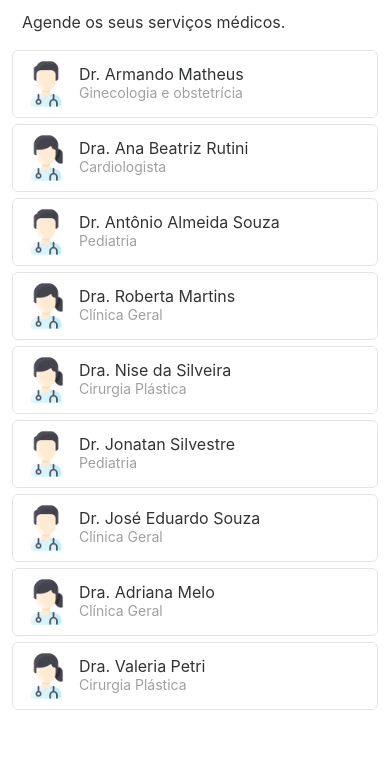
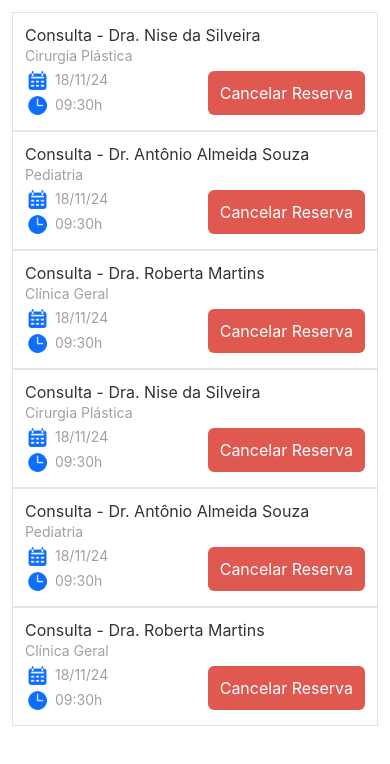
Before and after one commit to lipeSantos97/agenda-mobile, a React Native app: screen / in a window 390 px wide. Shown: the top 764 px of the page. Built offline with nearby package versions, Linux system fonts and the light colour scheme.

Commit message:
finalizada aba calendar

```diff
--- a/App.js
+++ b/App.js
@@ -1,11 +1,12 @@
 import Login from "./src/screens/login/login"
 import Account from "./src/screens/account/account"
 import Home from "./src/screens/home/home"
+import AbaCalendar from "./src/screens/abacalendar/abacalendar"
 
 function App() {
   return (
     <>
-      <Home />
+      <AbaCalendar />
     </>
   )
 }
--- /dev/null
+++ b/src/components/Appointment/appointment.jsx
@@ -0,0 +1,38 @@
+import { Text, TouchableOpacity, View, Image } from "react-native";
+import { styles } from "./appointment.style";
+import icon from "../../constants/icon";
+import Button from "../../components/Button/button"
+
+function Appointment(props) {
+    return <View style={styles.appointment}>
+        <Text style={styles.name}>
+            {props.service} - {props.doctor}
+        </Text>
+        <Text style={styles.specialty}>
+            {props.specialty}
+        </Text>
+
+        <View style={styles.container}>
+            <View style={styles.containerBooking}>
+
+                <View style={styles.booking}>
+                    <Image style={styles.icon} source={icon.calendar} />
+                    <Text style={styles.bookingDate}>18/11/24</Text>
+                </View>
+
+                <View style={styles.booking}>
+                    <Image style={styles.icon} source={icon.clock} />
+                    <Text style={styles.bookingHour}>09:30h</Text>
+                </View>
+
+            </View>
+
+            <View style={styles.containerButton}>
+                <Button text="Cancelar Reserva" theme="danger" />
+            </View>
+
+        </View>
+    </View>
+}
+
+export default Appointment;
--- /dev/null
+++ b/src/components/Appointment/appointment.style.js
@@ -0,0 +1,51 @@
+import { appointments } from "../../constants/data.js"
+import { COLORS, FONT_SIZE } from "../../constants/theme.js"
+
+export const styles = {
+  appointment: {
+    backGroundColor: COLORS.white,
+    flex: 1,
+    padding: 12,
+    borderWidth: 1,
+    borderColor: COLORS.gray4,
+  },
+  name: {
+    fontSize: FONT_SIZE.md,
+    color: COLORS.gray1,
+    marginBottom: 2,
+  },
+  specialty: {
+    fontSize: FONT_SIZE.sm,
+    color: COLORS.gray3,
+    marginBottom: 4,
+  },
+  icon: {
+    width: 25,
+    height: 25,
+    marginRight: 5,
+  },
+  bookingDate: {
+    fontSize: FONT_SIZE.sm,
+    color: COLORS.gray3,
+    marginTop: 3,
+  },
+  bookingHour: {
+    fontSize: FONT_SIZE.sm,
+    color: COLORS.gray3,
+    marginTop: 3,
+  },
+  booking: {
+    flexDirection: "row",
+  },
+  containerBooking: {
+    flex: 1,
+  },
+  containerButton: {
+    justifyContent: "center",
+    alignItems: "center",
+  },
+
+  container: {
+    flexDirection: "row",
+  },
+}
--- a/src/components/Button/button.jsx
+++ b/src/components/Button/button.jsx
@@ -10,7 +10,8 @@ function Button(props) {
 
     return (
 
-        < TouchableOpacity onPress={TesteClick} style={styles.btn}>
+        < TouchableOpacity onPress={TesteClick} style={[styles.btn,
+        props.theme == "danger" ? styles.danger : styles.primary]}>
             <Text style={styles.text}>
                 {props.text}
             </Text>
--- a/src/components/Button/button.style.js
+++ b/src/components/Button/button.style.js
@@ -3,9 +3,14 @@ import { COLORS, FONT_SIZE } from "../../constants/theme.js"
 export const styles = {
   btn: {
     width: "100%",
-    backgroundColor: COLORS.blue,
     borderRadius: 6,
     padding: 12,
+  },
+  primary: {
+    backgroundColor: COLORS.blue,
+  },
+  danger: {
+    backgroundColor: COLORS.red,
   },
 
   text: {
--- /dev/null
+++ b/src/screens/abacalendar/abacalendar.jsx
@@ -0,0 +1,21 @@
+import { View, Text, FlatList } from "react-native";
+import { styles } from "./abacalendar.style";
+import { appointments } from "../../constants/data";
+import Appointment from "../../components/Appointment/appointment";
+import icon from "../../constants/icon"
+
+
+function AbaCalendar() {
+    return <View style={styles.container}>
+
+        <FlatList data={appointments}
+            keyExtractor={(appoint) => appoint.id_appointment}
+            showsVerticalScrollIndicator={false}
+            renderItem={({ item }) => {
+                return <Appointment service={item.service}
+                    doctor={item.doctor}
+                    specialty={item.specialty} />
+            }} />
+    </View>;
+}
+export default AbaCalendar;
--- a/src/screens/home/home.jsx
+++ b/src/screens/abahome/abahome.jsx
@@ -1,11 +1,11 @@
 import { View, Text, FlatList } from "react-native";
-import { styles } from "./home.style";
+import { styles } from "./abahome.style";
 import { doctors } from "../../constants/data";
 import Doctor from "../../components/Doctor/doctor";
 import icon from "../../constants/icon"
 
 
-function Home() {
+function AbaHome() {
     return <View style={styles.container}>
         <Text style={styles.text}>Agende os seus serviços médicos.</Text>
         <FlatList data={doctors}
@@ -18,4 +18,4 @@ function Home() {
             }} />
     </View>;
 }
-export default Home;
+export default AbaHome;
```
Also changed, not shown: src/screens/abahome/abahome.style.js (added, +15 -0 lines), src/screens/abacalendar/abacalendar.style.js (renamed from src/screens/home/home.style.js).
